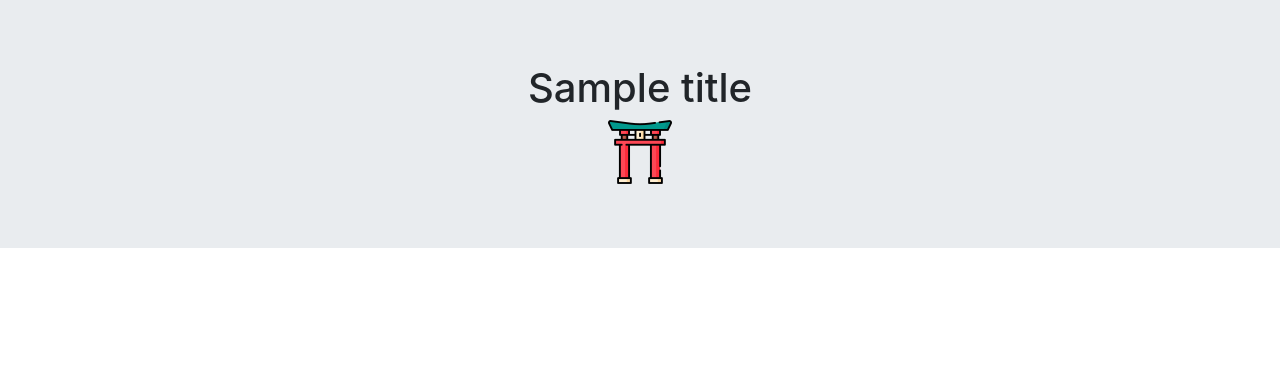
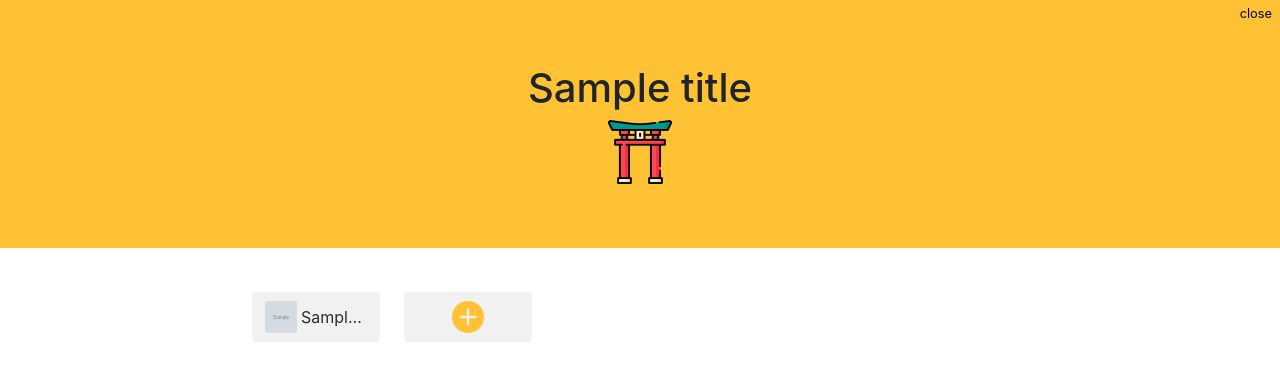
Before and after one commit to bey6/gate, a Node project: template views/index.pug in a window 1280 px wide. Shown: the part 56-437 px from the top of the page. Run offline with Node 20 templates, Linux system fonts and the light colour scheme; the template is opened without the code that fills it: most values are stand-ins (such as "Sample title", 1, 10 or a date in 2020); grey boxes marked "Sample" are stand-in pictures.

Commit message:
feat: portal into.

```diff
--- /dev/null
+++ b/public/css/index.css
@@ -0,0 +1,47 @@
+#banners {
+  position: relative;
+}
+#close {
+  padding: 4px 8px;
+  position: absolute;
+  right: 0;
+  top: 0;
+  font-size: 0.8em;
+  background-color: #fff0;
+  border: none;
+  border-radius: 3px;
+}
+#app-list {
+  display: flex;
+  flex-wrap: wrap;
+  list-style: none;
+  margin: 12px auto;
+  width: 800px;
+}
+#app-list > li {
+  box-sizing: border-box;
+  cursor: pointer;
+  margin: 12px;
+  width: 128px;
+  border-radius: 3px;
+  border: 1px solid #f1f1f1;
+  background-color: #f1f1f1;
+}
+#app-list > li:hover {
+  border: 1px solid #ffc235;
+}
+#app-list > li > a {
+  display: flex;
+  padding: 8px 12px;
+}
+#app-list > li > a > img {
+  border-radius: 3px;
+}
+#app-list > li > a > span {
+  flex: 1;
+  padding: 4px;
+  color: #2c2c2c;
+  text-overflow: ellipsis;
+  overflow: hidden;
+  white-space: nowrap;
+}
--- /dev/null
+++ b/public/js/index.js
@@ -0,0 +1,6 @@
+$(function () {
+    $('#close').click(event => {
+        $('#banners')[0].style.display = 'none'
+        console.log($('#banners'))
+    })
+})
--- a/routes/assets.js
+++ b/routes/assets.js
@@ -45,17 +45,16 @@ router.get('/', async (ctx, next) => {
             if (idx === 0) {
                 return {
                     path: '/assets',
-                    text: p
+                    text: 'assets'
                 }
             } else {
                 return {
-                    path: arrPath.slice(0, idx).join('/'),
+                    path: '/assets?path=' + arrPath.slice(0, idx + 1).join('/'),
                     text: p
                 }
             }
         })
         console.log(arrPath)
-        arrPath.shift()
         await ctx.render('assets/index.pug', {
             title: 'assets',
             active: 'assets',
--- a/views/index.pug
+++ b/views/index.pug
@@ -1,11 +1,25 @@
 extends layout
 
+block assets
+  link(rel="stylesheet", href="/css/index.css")
+  script(src="/js/index.js" defer="defer")
+
 block content
-  <article style='text-align:center'>
-    <div class='jumbotron jumbotron-fluid'>
+  <div style='text-align:center'>
+    <div id="banners" class='jumbotron jumbotron-fluid' style="background-color:#ffc235">
       <div class='container'>
         h1= title
         <img src='img/torii-torii.png' class='img-fluid' alt='Responsive image'/>
+        <button id="close">close</button>
       </div>
     </div>
-  </article>
+    <ol id="app-list">
+      each app in apps
+        li
+          a(href= app.url)
+            img(src=app.logo, alt="logo", width="32", height="32")
+            span= app.name
+      li(style="padding:8px 12px")
+        img(src="img/plus.png", alt="logo", width="32", height="32")
+    </ol>
+  </div>
```
Also changed, not shown: articles/log.md (+5 -0 lines), routes/index.js (+44 -1 lines), db/nedb_bk.db (deleted).
